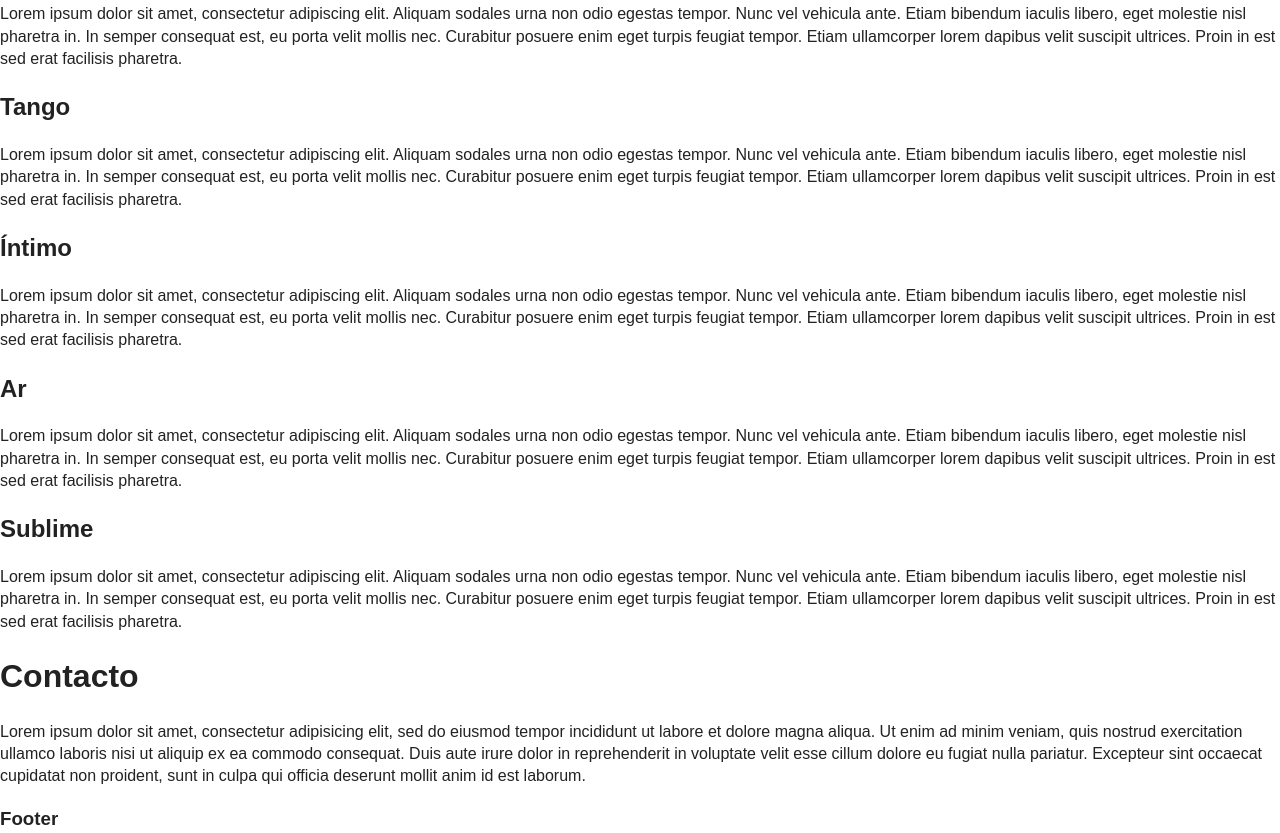
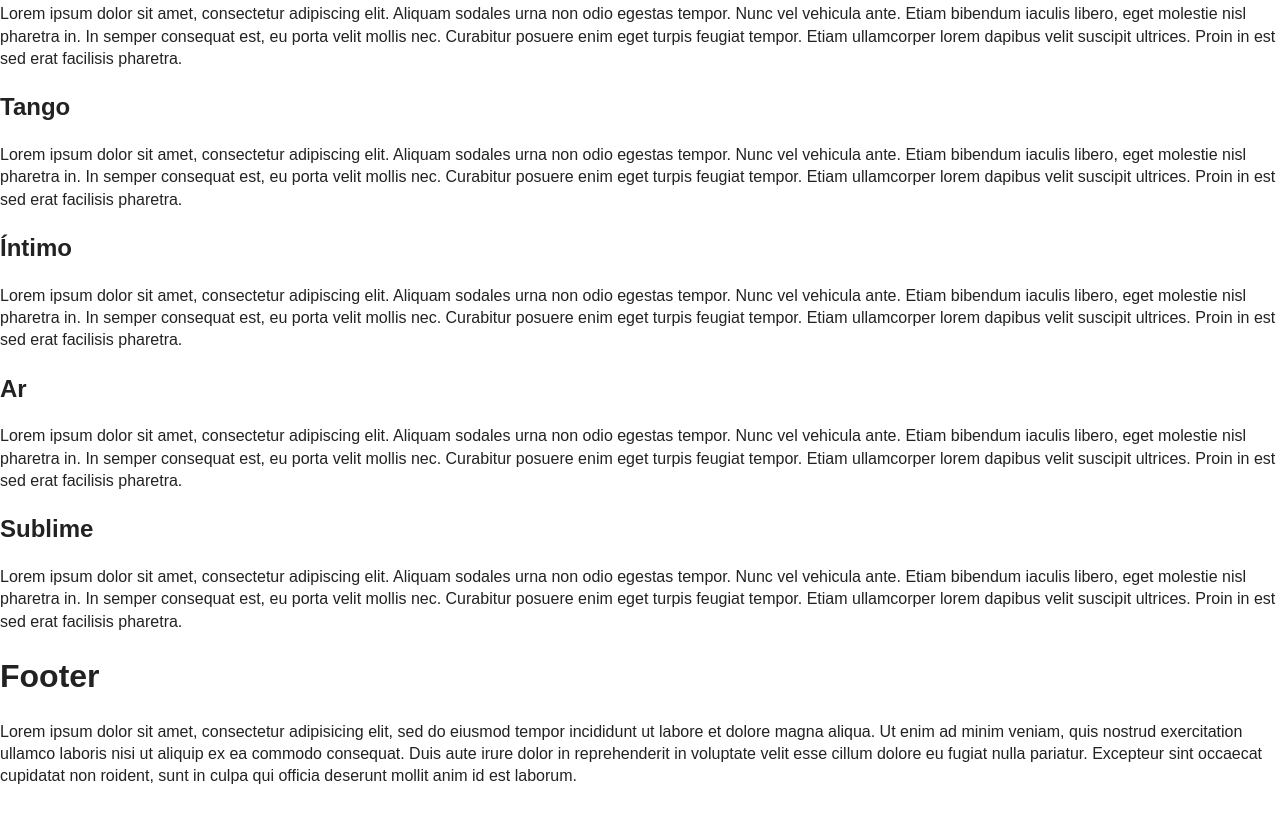
Before and after one commit to j333/Tamari, a plain HTML site: page index.html in a window 1280 px wide. Shown: the part 870-1703 px from the top of the page. After the commit the page ends 1658 px from the top, so only its background shows below. Drawn offline with nearby package versions, Linux system fonts and the light colour scheme.

Commit message:
Reestructuración
Inclusión de etiqueta <seccion> para las distintas líneas de vinos.

```diff
--- a/index.html
+++ b/index.html
@@ -44,7 +44,6 @@
     </header>
 
     <main>
-        <article>
         <section>
             <h2>Euforia</h2>
             <p>Lorem ipsum dolor sit amet, consectetur adipiscing elit. Aliquam sodales urna non odio egestas tempor. Nunc vel vehicula ante. Etiam bibendum iaculis libero, eget molestie nisl pharetra in. In semper consequat est, eu porta velit mollis nec. Curabitur posuere enim eget turpis feugiat tempor. Etiam ullamcorper lorem dapibus velit suscipit ultrices. Proin in est sed erat facilisis pharetra.</p>
@@ -65,22 +64,12 @@
             <h2>Sublime</h2>
             <p>Lorem ipsum dolor sit amet, consectetur adipiscing elit. Aliquam sodales urna non odio egestas tempor. Nunc vel vehicula ante. Etiam bibendum iaculis libero, eget molestie nisl pharetra in. In semper consequat est, eu porta velit mollis nec. Curabitur posuere enim eget turpis feugiat tempor. Etiam ullamcorper lorem dapibus velit suscipit ultrices. Proin in est sed erat facilisis pharetra.</p>
         </section>
-        </article>
-
-        <article>
-            <h1>Contacto</h1>
-            <p>Lorem ipsum dolor sit amet, consectetur adipisicing elit, sed do eiusmod
-            tempor incididunt ut labore et dolore magna aliqua. Ut enim ad minim veniam,
-            quis nostrud exercitation ullamco laboris nisi ut aliquip ex ea commodo
-            consequat. Duis aute irure dolor in reprehenderit in voluptate velit esse
-            cillum dolore eu fugiat nulla pariatur. Excepteur sint occaecat cupidatat non
-            proident, sunt in culpa qui officia deserunt mollit anim id est laborum.</p>
-        </article>
 
     </main> <!-- #main -->
 
-    <footer class="wrapper">
-        <h3>Footer</h3>
+    <footer>
+        <h1>Footer</h1>
+        <p>Lorem ipsum dolor sit amet, consectetur adipisicing elit, sed do eiusmod tempor incididunt ut labore et dolore magna aliqua. Ut enim ad minim veniam, quis nostrud exercitation ullamco laboris nisi ut aliquip ex ea commodo consequat. Duis aute irure dolor in reprehenderit in voluptate velit esse cillum dolore eu fugiat nulla pariatur. Excepteur sint occaecat cupidatat non roident, sunt in culpa qui officia deserunt mollit anim id est laborum.</p>
     </footer>
 
     <script src="//ajax.googleapis.com/ajax/libs/jquery/1.10.1/jquery.min.js"></script>
```
Lines whose indentation alone changed are shown as unchanged.
